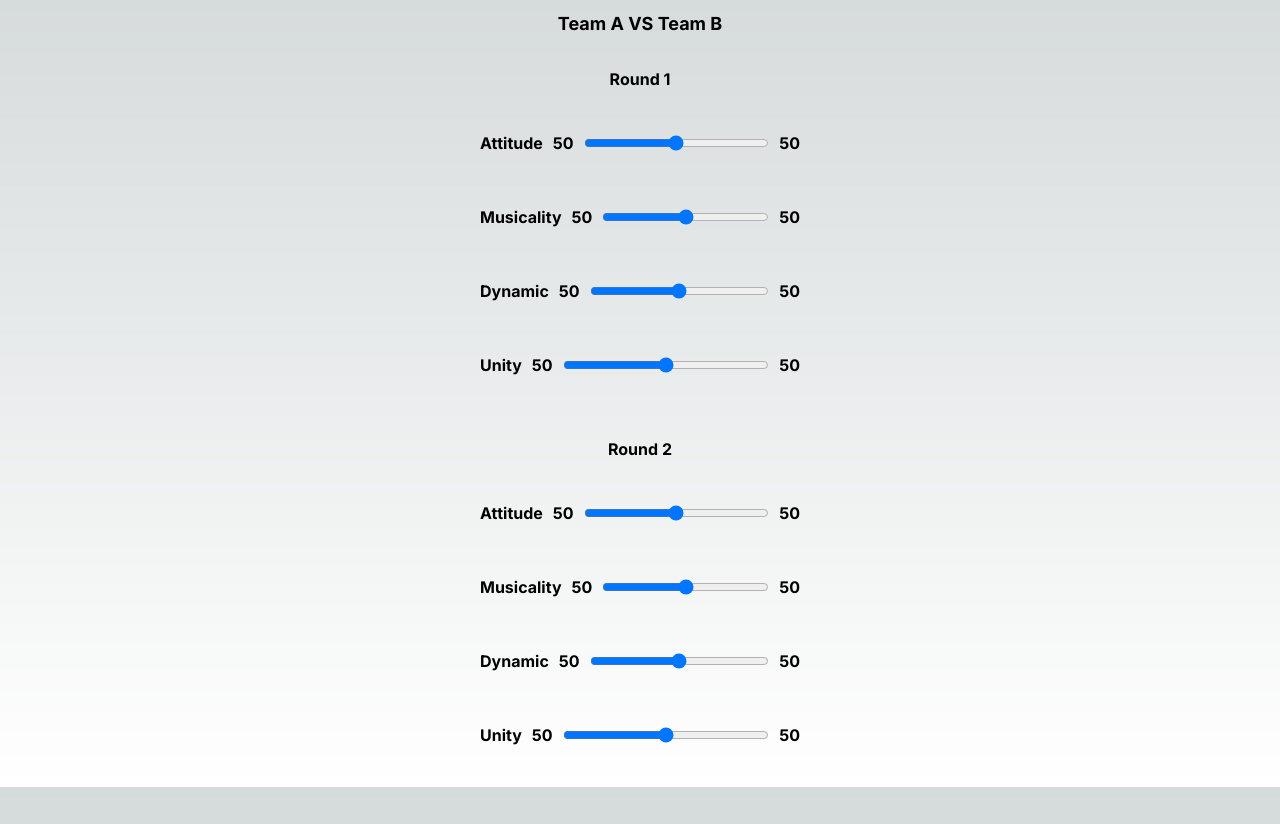
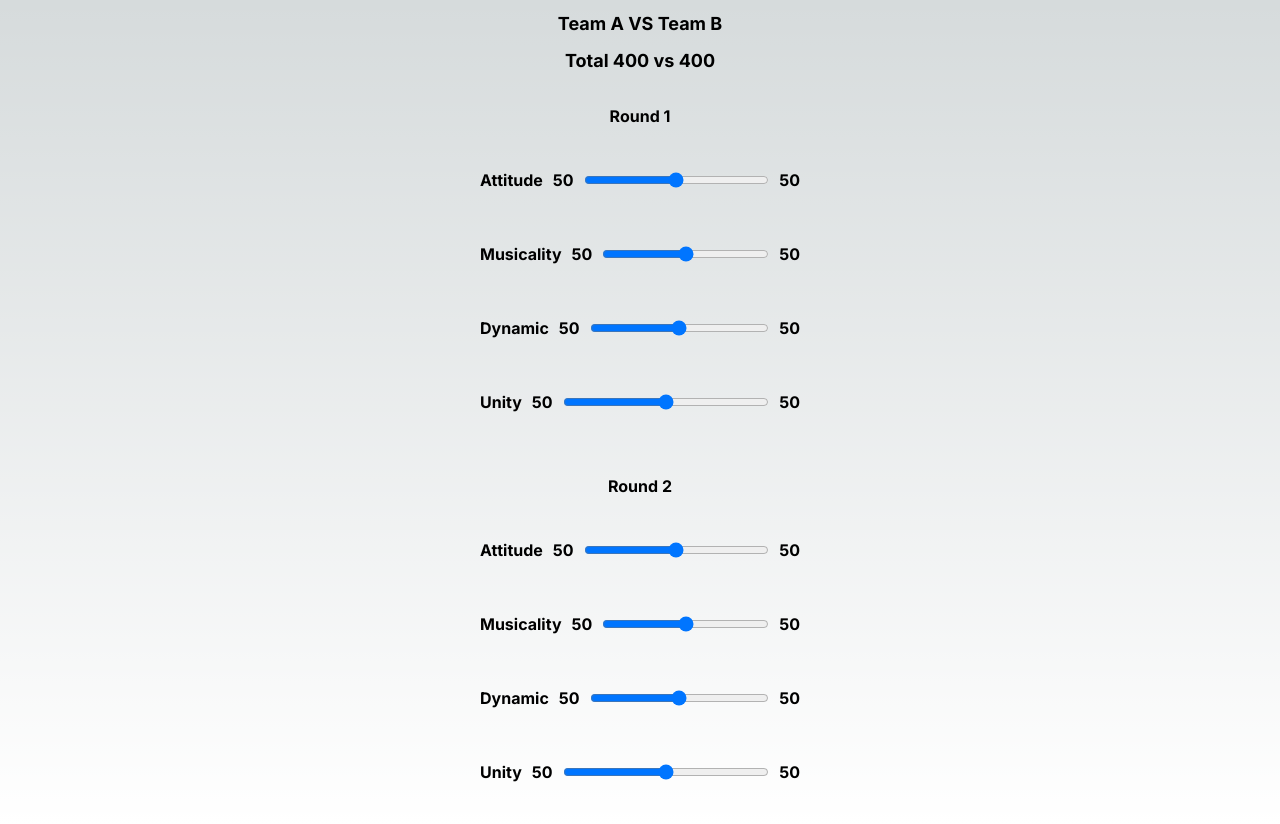
Before and after one commit to kimgb415/breakeasy, a Next.js app: page / in a window 1280 px wide. Before the commit the page ends 800 px from the top, so only its background shows below. Built offline with nearby package versions, Linux system fonts and the light colour scheme.

Commit message:
show match total value comparison

```diff
--- a/src/component/MatchUpSummary.tsx
+++ b/src/component/MatchUpSummary.tsx
@@ -72,6 +72,7 @@ const MatchUpSummary = ({leftTeam = 'A', rightTeam='B'}) => {
   return (
     <div>
       <h1 className={styles.matchName}>Team {leftTeam} VS Team {rightTeam}</h1>
+      <h1 className={styles.matchName}>Total {matchSummary['Total'][0]} vs {matchSummary['Total'][1]}</h1>
       {rounds.map(round => (
         <RoundScorePanel
           key={round.id}
```
